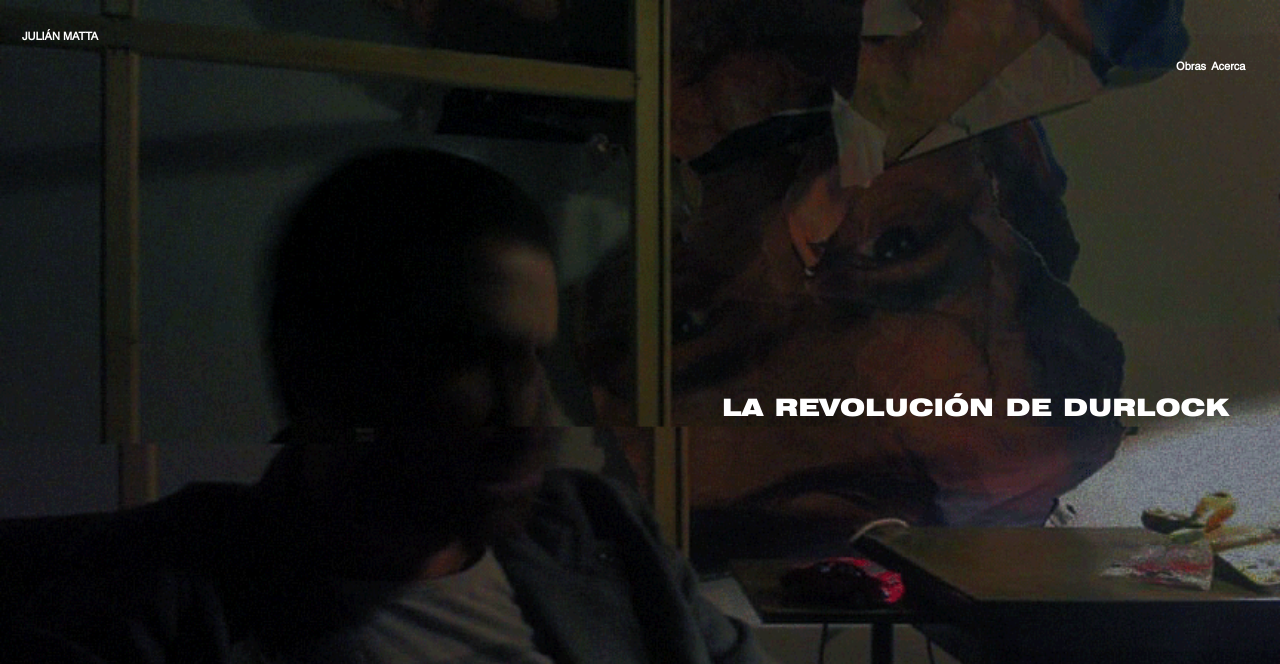
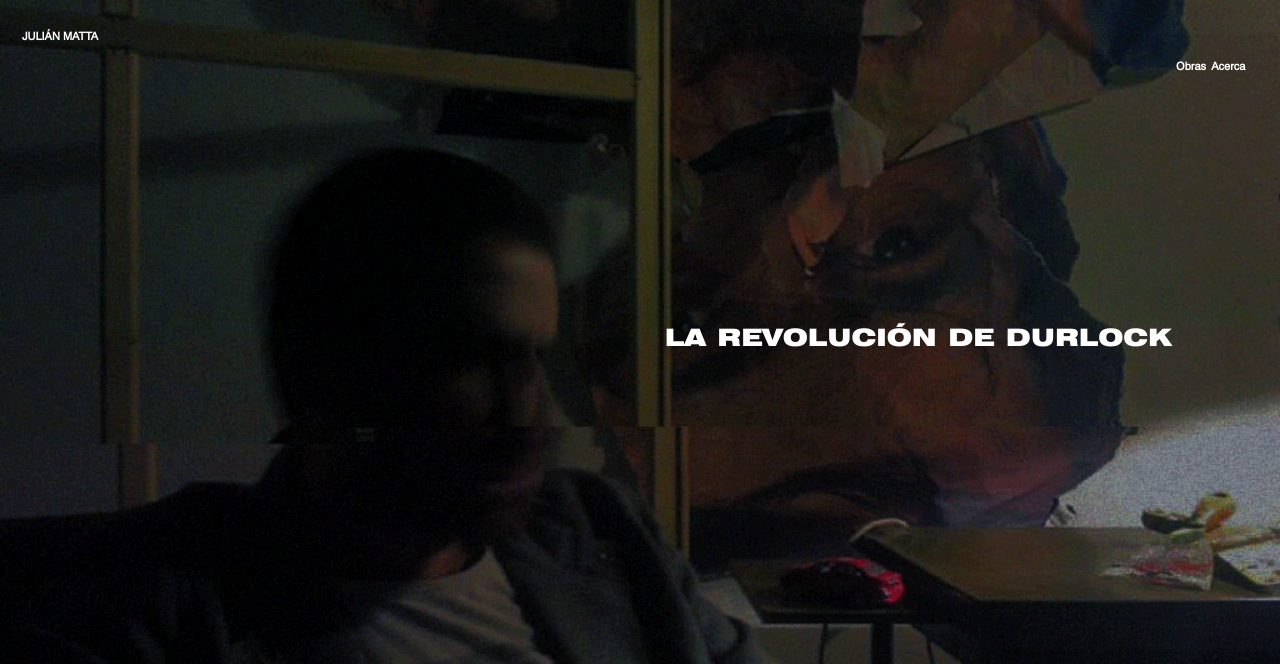
Before and after one commit to diegoduncan21/matta, a Django app: page / in a window 1280 px wide. Shown: the top 664 px of the page. Run offline with Django 3.2, Linux system fonts and the light colour scheme; parts of the project's set-up code (start-up, migrations or seed data) failed here and were passed over; some libraries are stand-ins or nearby versions.

Commit message:
keep testingg

```diff
--- a/matta/static/css/project.css
+++ b/matta/static/css/project.css
@@ -62,8 +62,8 @@ body {
 }
 #home{
   position: absolute;
-  top: 390px;
-  left: 710px;
+  top: 40%;
+  left: 51%;
   width: 509px;
   font-family: swissblack;
   font-size: 24px;
```
